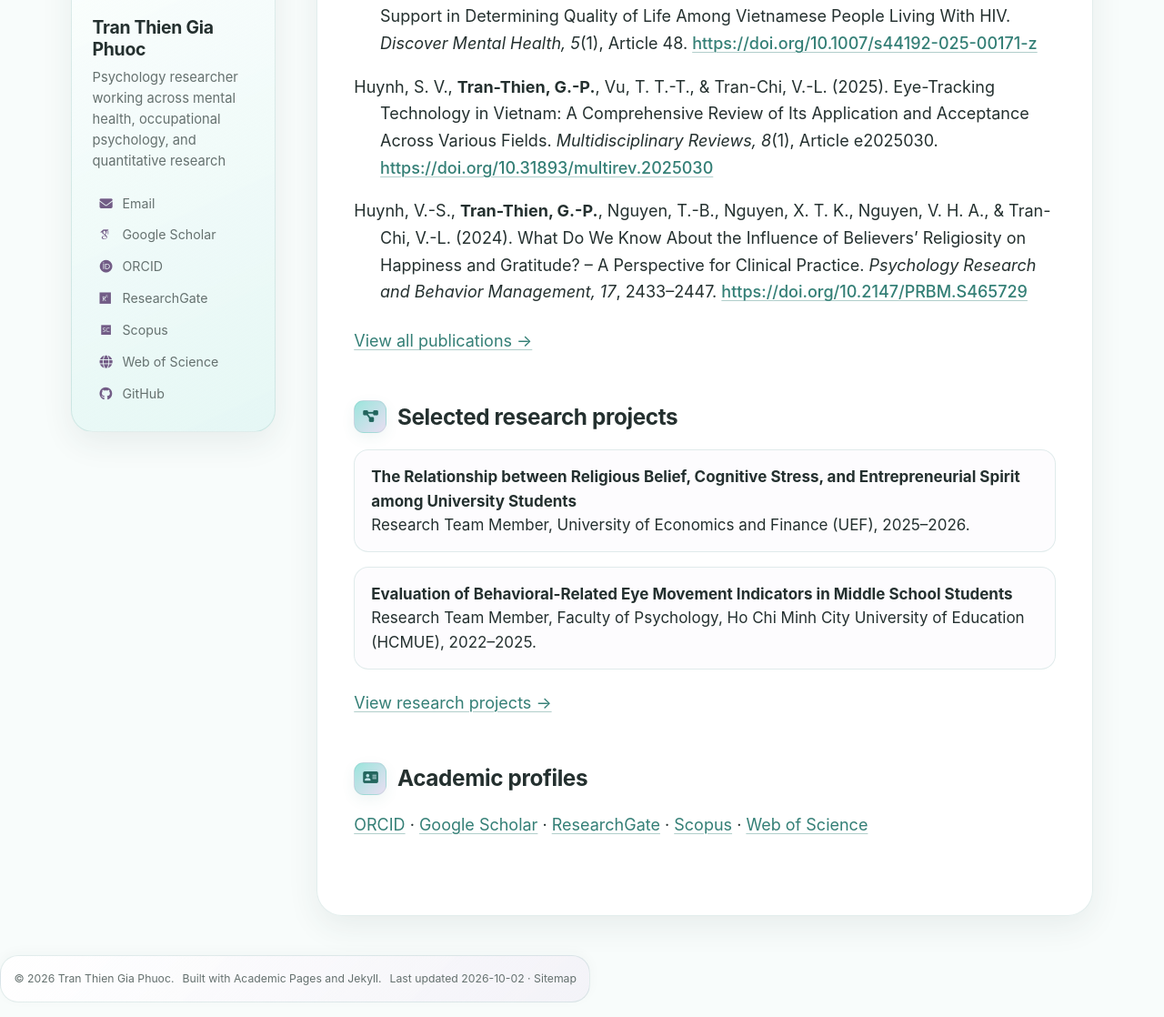
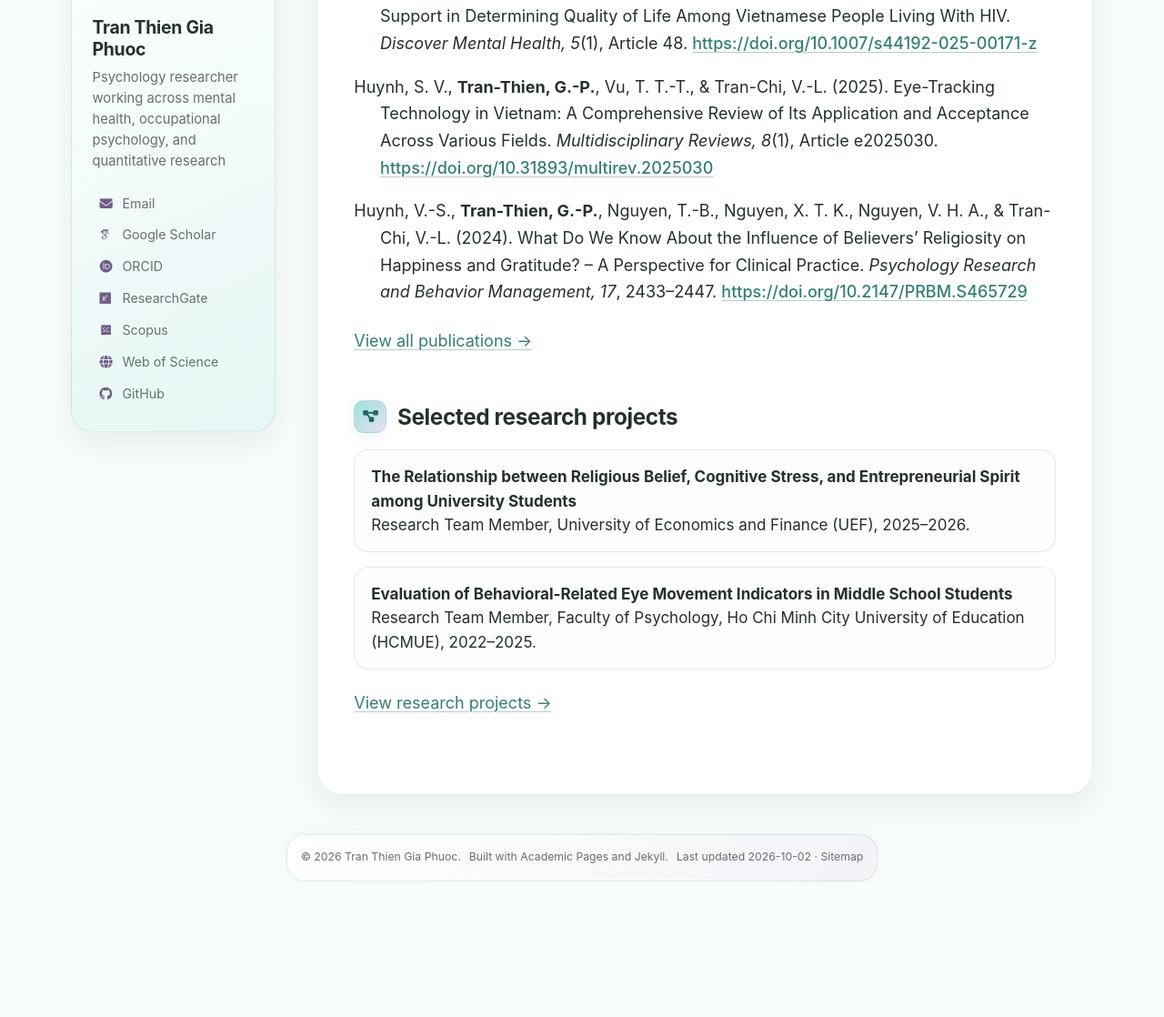
Before and after one commit to ttgpPsychMH/ttgpPsychMH.github.io, a Jekyll site: the page built from _pages/about.md, in a window 1280 px wide and 1400 px high, scrolled down 1232 px, cut to the strip 282-1400 px from the top of the window. Shown: the whole strip at 91% size. Built offline with Jekyll 4.4.1, drawn with Linux system fonts in a browser that asks for light colours; some web fonts are replaced; a script that is not in the unit is left out; after the commit the page ends 2498 px from its top, so only the background shows below that.

Commit message:
Tighten footer and simplify homepage
Remove the duplicated Academic profiles section from the homepage, override the legacy full-width footer rule, and shrink the centered footer capsule to its content width.

```diff
--- a/_pages/about.md
+++ b/_pages/about.md
@@ -57,7 +57,3 @@ My research experience includes study design, data collection, manuscript prepar
 </div>
 
 [View research projects →](/projects/)
-
-## Academic profiles
-
-[ORCID](https://orcid.org/0000-0002-7104-8859) · [Google Scholar](https://scholar.google.com/citations?user=w4dB_uUAAAAJ) · [ResearchGate](https://www.researchgate.net/profile/Gia-Phuoc-Tran-Thien) · [Scopus](https://www.scopus.com/authid/detail.uri?authorId=58247687800) · [Web of Science](https://www.webofscience.com/wos/author/record/2298566)
--- a/_sass/custom.scss
+++ b/_sass/custom.scss
@@ -592,9 +592,11 @@ pre {
    ========================================================================== */
 
 .page__footer {
-  width: fit-content;
+  float: none !important;
+  clear: both;
+  width: fit-content !important;
   max-width: min(760px, calc(100% - 2rem));
-  margin: 2.4rem auto 0.85rem;
+  margin: 2.4rem auto 0.85rem !important;
   overflow: hidden;
   border: 1px solid var(--border-soft);
   border-radius: 20px;
@@ -637,8 +639,9 @@ pre {
 
 @media screen and (max-width: 680px) {
   .page__footer {
-    width: calc(100% - 1rem);
-    margin-top: 1.9rem;
+    width: fit-content !important;
+    max-width: calc(100% - 1rem);
+    margin-top: 1.9rem !important;
     border-radius: 17px;
   }
 
```
Also changed, not shown: scripts/validate_site.py (+17 -0 lines).
